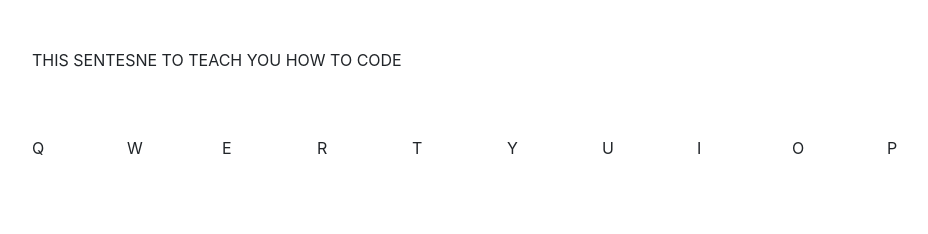
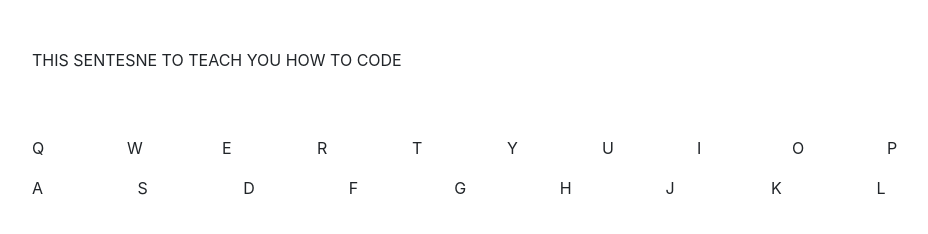
Before and after one commit to omaranBazna/typing-website, a website: page index.html in a window 1280 px wide. Shown: the whole page, without its empty margins (148-1076 px from the left). Drawn offline with nearby package versions, Linux system fonts and the light colour scheme.

Commit message:
add keys second row

```diff
--- a/index.html
+++ b/index.html
@@ -68,6 +68,38 @@
                   </div>
                 </div>
 
+                 <!-- second key row -->
+                <div class="row my-3">
+                  <div class="col key"  id="A">
+                    A
+                  </div>
+                  <div class="col key"  id="S">
+                    S
+                  </div>
+                  <div class="col key"  id="D">
+                    D
+                  </div>
+                  <div class="col key"  id="F">
+                    F
+                  </div>
+                  <div class="col key"  id="G">
+                    G
+                  </div>
+                  <div class="col key"  id="H">
+                    H
+                  </div>
+                  <div class="col key"  id="J">
+                    J
+                  </div>
+                  <div class="col key"  id="K">
+                    K
+                  </div>
+                  <div class="col key"  id="L">
+                    L
+                  </div>
+                </div>
+
+
 
         </div>
       </div>
```
Lines whose indentation alone changed are shown as unchanged.
